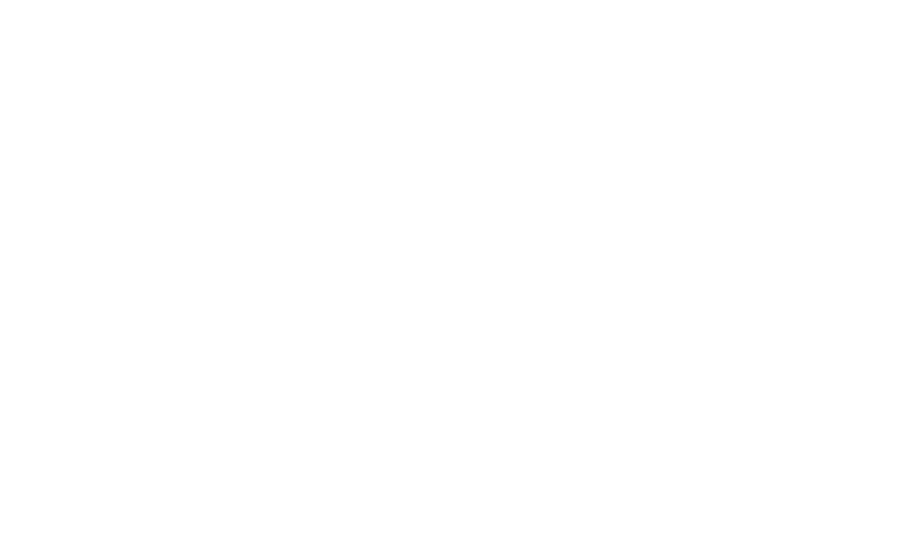
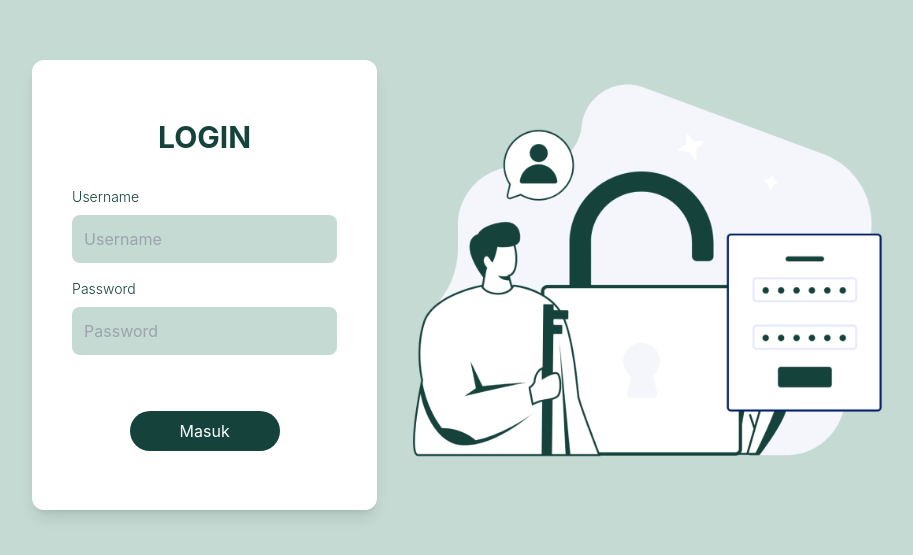
Before and after one commit to alcynx/tubes-desweb, a React (Create React App) app: page /login in a window 1280 px wide. Before the commit this address had no page. Shown: the part 115-670 px from the top of the page, without its empty margins (164-1077 px from the left). Built offline with nearby package versions, Linux system fonts and the light colour scheme.

Commit message:
menambahkan halaman login dan routing

```diff
--- a/src/App.js
+++ b/src/App.js
@@ -1,12 +1,18 @@
 import React from 'react';
 import { BrowserRouter as Router, Routes, Route } from 'react-router-dom';
 import LandingPage from './pages/landingPage';
+import Login from './pages/login';
+import DashboardHR from './pages/dashboardHR'; // Pastikan path-nya benar
+import DashboardPe from './pages/dashboardPe';
 
 const App = () => {
   return (
     <Router>
       <Routes>
         <Route path="/" element={<LandingPage/>} />
+        <Route path="/login" element={<Login/>} />
+        <Route path="/dashboardHR" element={<DashboardHR />} />
+        <Route path="/dashboardPe" element={<DashboardPe />} />
       </Routes>
     </Router>
   );
--- a/src/components/home.js
+++ b/src/components/home.js
@@ -1,10 +1,15 @@
-// src/components/HeroSection.js
 import React from 'react';
+import { useNavigate } from 'react-router-dom';
 
 const Home = () => {
+  const navigate = useNavigate();
+
+  const handleMasukClick = () => {
+    navigate('/login');
+  };
+
   return (
     <div className="flex items-center justify-between bg-white min-h-screen  px-8 py-12">
-      {/* Left Section: Text Content */}
       <div className="max-w-md font-poppins">
         <h1 className="text-6xl text-tertiary font-bold -mt-2 mb-6 px-6 ml-6">STAFF.IO</h1>
         <p className="text-tertiary text-[15px] font-medium leading-relaxed mb-6 px-6 ml-6">
@@ -12,7 +17,9 @@
           Dengan fitur yang intuitif, Anda dapat memantau kehadiran, cuti, dan lembur tanpa repot.
         </p>
         <span className="flex justify-center">
-          <button className="bg-secondary text-white rounded-full px-6 py-3 w-[222px] text-lg shadow-md hover:bg-quaternary hover:text-tertiary hover:border-2 hover:border-tertiary transition duration-300">
+          <button className="bg-secondary text-white rounded-full px-6 py-3 w-[222px] text-lg shadow-md hover:bg-quaternary hover:text-tertiary hover:border-2 hover:border-tertiary transition duration-300"
+            onClick={handleMasukClick}
+          >
             Masuk
           </button>
         </span>
--- a/src/pages/landingPage.js
+++ b/src/pages/landingPage.js
@@ -1,7 +1,4 @@
-// src/pages/Dashboard.js
 import React from 'react';
-import { Link } from 'react-router-dom';
-// import Footer from '../components/footer';
 import Header from '../components/header-landingpage'
 import Home from '../components/home'
 import Fitur from '../components/fitur';
--- /dev/null
+++ b/src/pages/login.js
@@ -0,0 +1,81 @@
+import React, { useState } from 'react';
+import { FontAwesomeIcon } from '@fortawesome/react-fontawesome';
+import { useNavigate } from 'react-router-dom';
+
+const Login = () => {
+
+    const [username, setUsername] = useState('');
+    const [password, setPassword] = useState('');
+    const [showPassword, setShowPassword] = useState(false);
+    const navigate = useNavigate();
+
+    const credentials = {
+        hr: { username: 'hr_user', password: 'hr_pass' },
+        employee: { username: 'employee_user', password: 'employee_pass' }
+    };
+
+    const handlePasswordVisibility = () => setShowPassword(!showPassword);
+
+    const handleLogin = (e) => {
+        e.preventDefault();
+        if (username === credentials.hr.username && password === credentials.hr.password) {
+            alert("Selamat datang, HR!");
+            navigate('/dashboardHR');
+        } else if (username === credentials.employee.username && password === credentials.employee.password) {
+            alert("Selamat datang, Karyawan!");
+            navigate('/dashboardPe');
+        } else {
+            alert("Username atau password salah.");
+        }
+    };
+
+    return (
+        <div className="flex items-center justify-center h-screen bg-primary">
+            <div className="bg-white rounded-xl shadow-lg flex flex-col items-center justify-center p-10 w-[345px] h-[450px]">
+                <h2 className="text-3xl font-bold text-tertiary mb-8 text-center">LOGIN</h2>
+                <form className="w-full" onSubmit={handleLogin}>
+                    <div className="mb-4">
+                        <label className="block text-tertiary text-sm font-light mb-2">Username</label>
+                        <input
+                            type="text"
+                            placeholder="Username"
+                            value={username}
+                            onChange={(e) => setUsername(e.target.value)}
+                            className="w-full p-3 rounded-lg bg-primary text-tertiary focus:outline-none"
+                        />
+                    </div>
+                    <div className="mb-4 relative">
+                        <label className="block text-tertiary text-sm font-light mb-2">Password</label>
+                        <input
+                            type={showPassword ? "text" : "password"}
+                            placeholder="Password"
+                            value={password}
+                            onChange={(e) => setPassword(e.target.value)}
+                            className="w-full p-3 rounded-lg bg-primary text-tertiary focus:outline-none"
+                        />
+                        <button
+                            type="button"
+                            onClick={handlePasswordVisibility}
+                            className="absolute inset-y-0 right-3 flex items-center text-gray-500"
+                        >
+                            <FontAwesomeIcon icon={showPassword ? "fa-eye-slash" : "fa-eye"} />
+                        </button>
+                    </div>
+                    <div className="flex justify-center">
+                        <button type="submit" className="w-[150px] bg-tertiary text-white py-2 rounded-full mt-10">
+                            Masuk
+                        </button>
+                    </div>
+                </form>
+            </div>
+
+            <div className="flex items-center justify-center p-8">
+                <div className="text-center">
+                    <img src="images/signin.png" alt="Illustration" className="mx-auto h-[430px] mb-4 object-contain" />
+                </div>
+            </div>
+        </div>
+    );
+}
+
+export default Login;
--- a/tailwind.config.js
+++ b/tailwind.config.js
@@ -11,7 +11,7 @@
         secondary: '#417D7A',
         tertiary:'#16423C',
         quaternary:'#EDE6DB',
-
+        white:'#FFFF',
       },
       fontFamily: {
         poppins: ['Poppins', 'sans-serif'],
```
